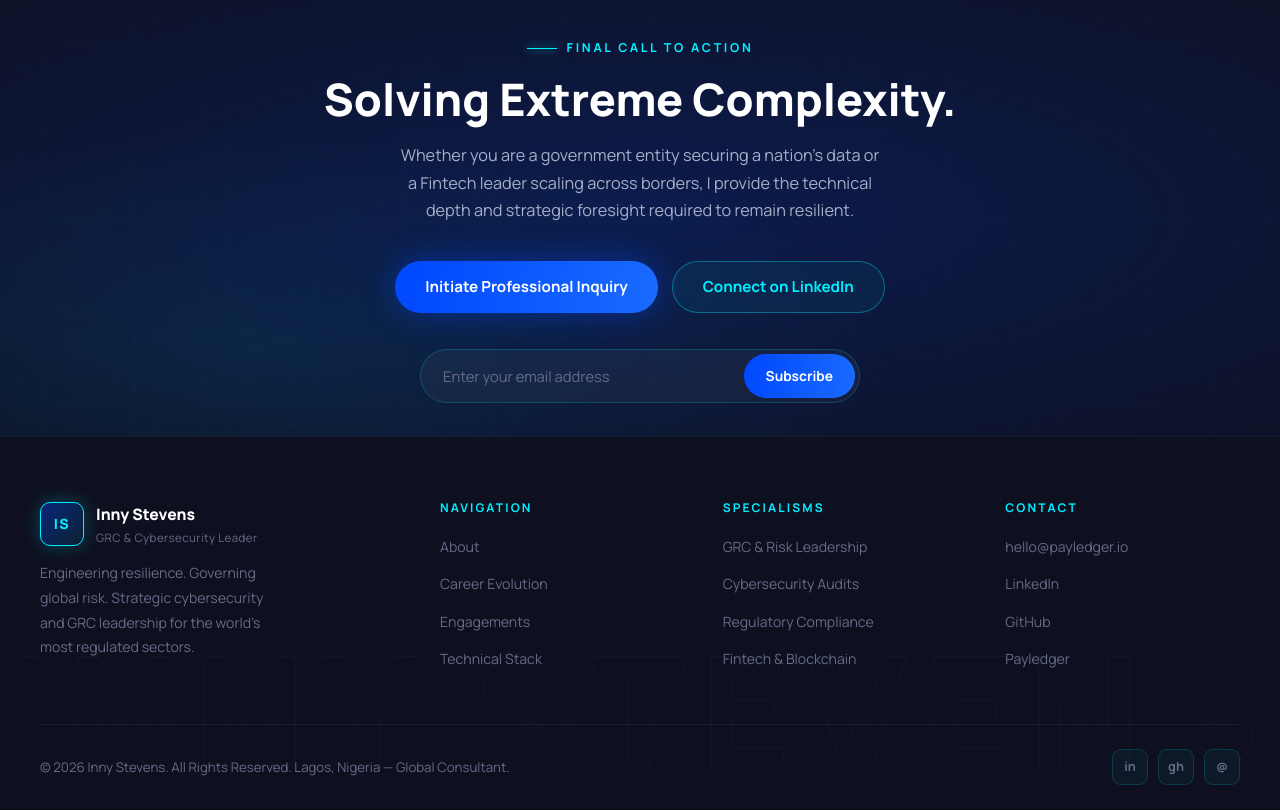
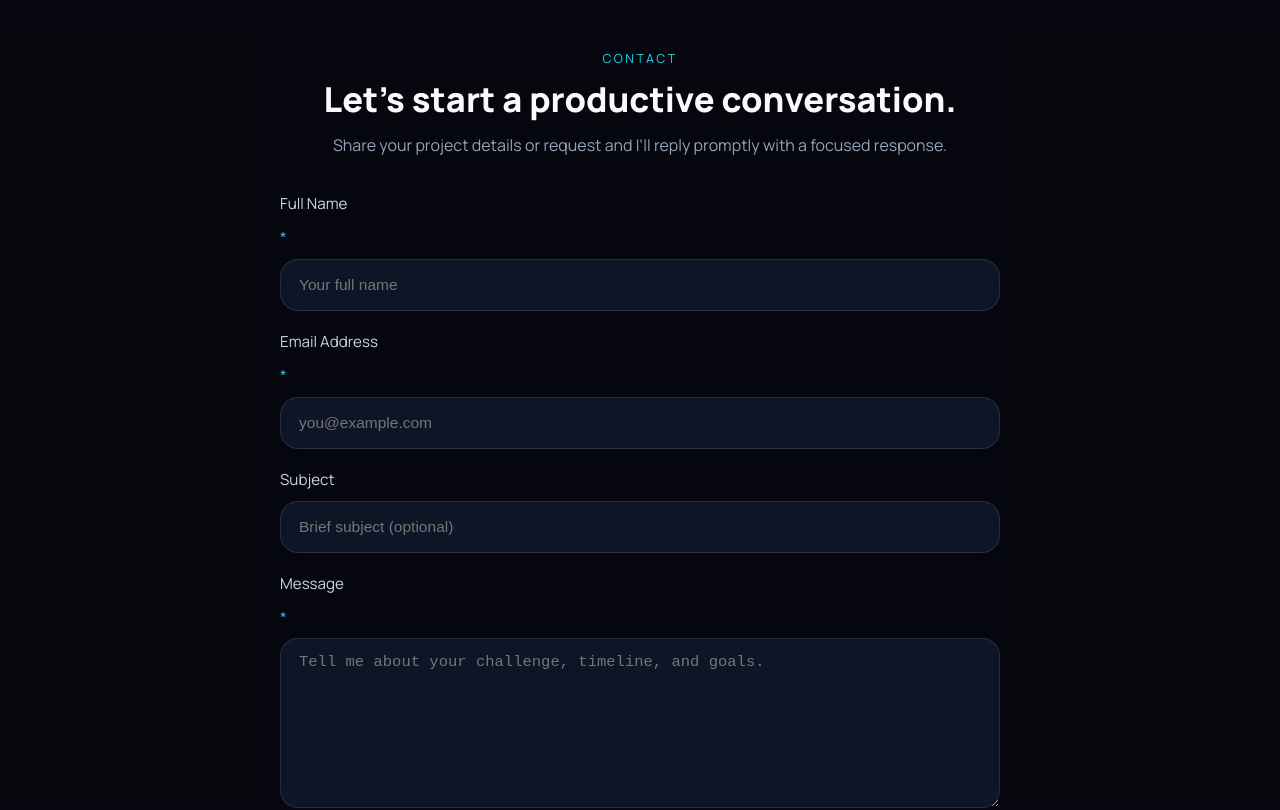
Before and after one commit to PlanetDon/Inny-Stevens, a React (Vite) app in the folder portfolio/: page / in a window 1280 px wide. Shown: the part 8500-9310 px from the top of the page. Built offline with nearby package versions, Linux system fonts and the light colour scheme; no server answers.

Commit message:
Add React contact form and wire it into App

```diff
--- a/portfolio/src/App.jsx
+++ b/portfolio/src/App.jsx
@@ -1,6 +1,7 @@
 import { useEffect, useRef, useState } from 'react'
 import './App.css'
 import * as Data from './data/content'
+import ContactForm from './components/ContactForm'
 
 /* ─── Hooks ─────────────────────────────────────────────────── */
 function useCustomCursor() {
@@ -621,52 +622,7 @@ function TechStack() {
 
 /* ─── CTA ───────────────────────────────────────────────────── */
 function CTA() {
-  const [email, setEmail] = useState('')
-  const [status, setStatus] = useState('idle') // idle | success | error
-
-  const handleSubscribe = () => {
-    if (email && email.includes('@')) {
-      setStatus('success')
-      setTimeout(() => { setStatus('idle'); setEmail('') }, 3000)
-    } else {
-      setStatus('error')
-      setTimeout(() => setStatus('idle'), 2000)
-    }
-  }
-
-  return (
-    <section className="cta-section" id="contact">
-      <div className="circ" style={{ opacity: 0.3 }} />
-      <div className="wrap">
-        <div className="cta-inner" data-sr>
-          <span className="eye" style={{ justifyContent: 'center' }}>Final call to action</span>
-          <h2>Solving Extreme Complexity.</h2>
-          <p>Whether you are a government entity securing a nation&apos;s data or a Fintech leader scaling across borders, I provide the technical depth and strategic foresight required to remain resilient.</p>
-          <div className="cta-actions">
-            <a className="btn-p" href="mailto:hello@payledger.io">Initiate Professional Inquiry</a>
-            <a className="btn-o" href="https://linkedin.com" target="_blank" rel="noopener noreferrer">Connect on LinkedIn</a>
-          </div>
-          <div className="email-row" style={{ borderColor: status === 'error' ? '#ff4d6d' : undefined }}>
-            <input
-              type="email"
-              placeholder="Enter your email address"
-              value={email}
-              onChange={e => setEmail(e.target.value)}
-              onKeyDown={e => e.key === 'Enter' && handleSubscribe()}
-              aria-label="Email address"
-            />
-            <button
-              type="button"
-              onClick={handleSubscribe}
-              style={status === 'success' ? { background: '#10b981' } : undefined}
-            >
-              {status === 'success' ? '✓ Done!' : 'Subscribe'}
-            </button>
-          </div>
-        </div>
-      </div>
-    </section>
-  )
+  return <ContactForm />
 }
 
 /* ─── Footer ────────────────────────────────────────────────── */
--- /dev/null
+++ b/portfolio/src/components/ContactForm.jsx
@@ -0,0 +1,251 @@
+import { useEffect, useState } from 'react'
+
+const initialState = {
+  fullName: '',
+  email: '',
+  subject: '',
+  message: '',
+}
+
+const validateEmail = (email) => /^[^\s@]+@[^\s@]+\.[^\s@]+$/.test(email)
+
+const sanitizeInput = (value) =>
+  String(value || '')
+    .trim()
+    .replace(/</g, '&lt;')
+    .replace(/>/g, '&gt;')
+    .replace(/"/g, '&quot;')
+    .replace(/'/g, '&#39;')
+
+const loadRecaptcha = (siteKey) =>
+  new Promise((resolve, reject) => {
+    if (!siteKey) return reject(new Error('No reCAPTCHA site key provided.'))
+    if (typeof window === 'undefined') return reject(new Error('Window is not available.'))
+
+    if (window.grecaptcha) {
+      resolve(window.grecaptcha)
+      return
+    }
+
+    const existing = document.querySelector('script[src*="recaptcha/api.js"]')
+    if (existing) {
+      existing.addEventListener('load', () => {
+        if (window.grecaptcha) resolve(window.grecaptcha)
+        else reject(new Error('Failed to load reCAPTCHA.'))
+      })
+      return
+    }
+
+    const script = document.createElement('script')
+    script.src = `https://www.google.com/recaptcha/api.js?render=${siteKey}`
+    script.async = true
+    script.defer = true
+    script.onload = () => {
+      if (window.grecaptcha) resolve(window.grecaptcha)
+      else reject(new Error('Failed to initialize reCAPTCHA.'))
+    }
+    script.onerror = () => reject(new Error('Failed to load reCAPTCHA script.'))
+    document.body.appendChild(script)
+  })
+
+const executeRecaptcha = async (siteKey) => {
+  if (!siteKey || typeof window === 'undefined') return null
+  const grecaptcha = await loadRecaptcha(siteKey)
+  return grecaptcha.execute(siteKey, { action: 'contact_form' })
+}
+
+export default function ContactForm() {
+  const [form, setForm] = useState(initialState)
+  const [status, setStatus] = useState('idle')
+  const [feedback, setFeedback] = useState('')
+  const [isSubmitting, setIsSubmitting] = useState(false)
+  const siteKey = import.meta.env.VITE_RECAPTCHA_SITE_KEY || ''
+
+  useEffect(() => {
+    if (!siteKey) return
+    loadRecaptcha(siteKey).catch(() => {})
+  }, [siteKey])
+
+  const setField = (field) => (event) => {
+    setForm((current) => ({ ...current, [field]: event.target.value }))
+  }
+
+  const getValidationError = () => {
+    if (!form.fullName.trim()) return 'Please enter your full name.'
+    if (!form.email.trim()) return 'Please enter your email address.'
+    if (!validateEmail(form.email.trim())) return 'Please enter a valid email address.'
+    if (!form.message.trim()) return 'Please enter a message.'
+    return null
+  }
+
+  const handleSubmit = async (event) => {
+    event.preventDefault()
+    setFeedback('')
+    const errorMessage = getValidationError()
+    if (errorMessage) {
+      setStatus('error')
+      setFeedback(errorMessage)
+      return
+    }
+
+    setIsSubmitting(true)
+    setStatus('loading')
+    const payload = {
+      fullName: sanitizeInput(form.fullName),
+      email: sanitizeInput(form.email),
+      subject: sanitizeInput(form.subject),
+      message: sanitizeInput(form.message),
+    }
+
+    try {
+      const token = siteKey ? await executeRecaptcha(siteKey) : null
+      const response = await fetch('/api/contact', {
+        method: 'POST',
+        headers: { 'Content-Type': 'application/json' },
+        body: JSON.stringify({ ...payload, recaptchaToken: token }),
+      })
+      const result = await response.json()
+
+      if (!response.ok) {
+        throw new Error(result?.error || 'Unable to send message, please try again.')
+      }
+
+      setStatus('success')
+      setFeedback('Message sent successfully. I will be in touch soon.')
+      setForm(initialState)
+    } catch (error) {
+      setStatus('error')
+      setFeedback(error?.message || 'Submission failed. Please try again later.')
+    } finally {
+      setIsSubmitting(false)
+    }
+  }
+
+  const fieldStyle = {
+    width: '100%',
+    minHeight: '52px',
+    borderRadius: '18px',
+    border: '1px solid rgba(148, 163, 184, 0.18)',
+    background: 'rgba(15, 23, 42, 0.92)',
+    color: '#f8fafc',
+    padding: '14px 18px',
+    fontSize: '0.97rem',
+    outline: 'none',
+    transition: 'border-color 0.2s ease, box-shadow 0.2s ease',
+  }
+
+  const labelStyle = {
+    display: 'grid',
+    gap: '8px',
+    color: '#cbd5e1',
+    fontSize: '0.95rem',
+  }
+
+  const buttonStyle = {
+    display: 'inline-flex',
+    alignItems: 'center',
+    justifyContent: 'center',
+    width: '100%',
+    minHeight: '52px',
+    padding: '0 24px',
+    borderRadius: '999px',
+    border: 'none',
+    background: 'linear-gradient(135deg, #22d3ee, #0ea5e9)',
+    color: '#0f172a',
+    fontWeight: 700,
+    cursor: isSubmitting ? 'not-allowed' : 'pointer',
+    opacity: isSubmitting ? 0.8 : 1,
+    transition: 'transform 0.2s ease, box-shadow 0.2s ease',
+  }
+
+  return (
+    <section style={{ padding: '48px 24px', background: 'rgba(7, 8, 15, 0.93)' }} id="contact">
+      <div className="wrap" style={{ maxWidth: '720px' }}>
+        <div style={{ marginBottom: '32px', textAlign: 'center' }}>
+          <span style={{ color: '#22d3ee', letterSpacing: '0.2em', textTransform: 'uppercase', fontSize: '0.78rem', display: 'inline-block', marginBottom: '12px' }}>
+            Contact
+          </span>
+          <h2 style={{ margin: 0, fontSize: '2.15rem', lineHeight: 1.05, color: '#f8fafc' }}>
+            Let&apos;s start a productive conversation.
+          </h2>
+          <p style={{ color: '#94a3b8', marginTop: '14px', maxWidth: '620px', marginLeft: 'auto', marginRight: 'auto', lineHeight: 1.75 }}>
+            Share your project details or request and I&apos;ll reply promptly with a focused response.
+          </p>
+        </div>
+
+        <form onSubmit={handleSubmit} style={{ display: 'grid', gap: '18px' }} noValidate>
+          <label style={labelStyle}>
+            Full Name <span style={{ color: '#38bdf8' }}>*</span>
+            <input
+              type="text"
+              value={form.fullName}
+              onChange={setField('fullName')}
+              style={fieldStyle}
+              placeholder="Your full name"
+              autoComplete="name"
+              required
+            />
+          </label>
+
+          <label style={labelStyle}>
+            Email Address <span style={{ color: '#38bdf8' }}>*</span>
+            <input
+              type="email"
+              value={form.email}
+              onChange={setField('email')}
+              style={fieldStyle}
+              placeholder="you@example.com"
+              autoComplete="email"
+              required
+            />
+          </label>
+
+          <label style={labelStyle}>
+            Subject
+            <input
+              type="text"
+              value={form.subject}
+              onChange={setField('subject')}
+              style={fieldStyle}
+              placeholder="Brief subject (optional)"
+              autoComplete="off"
+            />
+          </label>
+
+          <label style={labelStyle}>
+            Message <span style={{ color: '#38bdf8' }}>*</span>
+            <textarea
+              value={form.message}
+              onChange={setField('message')}
+              style={{ ...fieldStyle, minHeight: '170px', resize: 'vertical' }}
+              placeholder="Tell me about your challenge, timeline, and goals."
+              required
+            />
+          </label>
+
+          {feedback ? (
+            <p
+              style={{
+                margin: 0,
+                color: status === 'success' ? '#4ade80' : '#f87171',
+                fontWeight: 600,
+              }}
+            >
+              {feedback}
+            </p>
+          ) : null}
+
+          <button type="submit" disabled={isSubmitting} style={buttonStyle}>
+            {status === 'loading' ? 'Sending...' : 'Send Message'}
+          </button>
+
+          {!siteKey ? (
+            <p style={{ color: '#94a3b8', fontSize: '0.88rem', margin: 0 }}>
+              Tip: add a VITE_RECAPTCHA_SITE_KEY to your environment for spam protection.
+            </p>
+          ) : null}
+        </form>
+      </div>
+    </section>
+  )
+}
```
